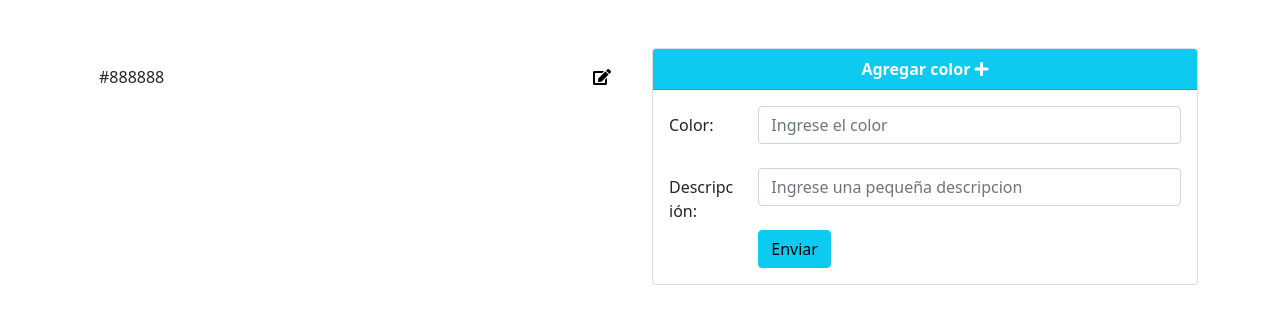
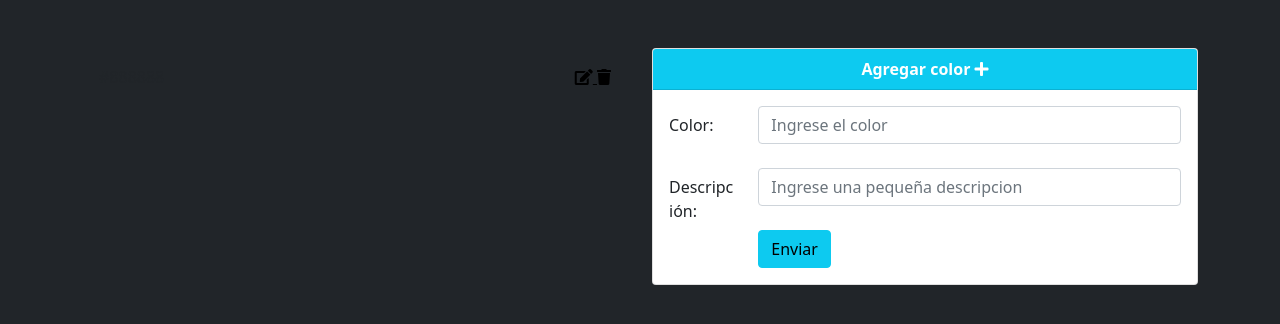
Before and after one commit to AndresSanchez2021/lista_colores_php, a PHP site: page / in a window 1280 px wide. Shown: the top 324 px of the page. Run offline with PHP 8.4, Linux system fonts and the light colour scheme; tables that the repository leaves empty or names only in its code hold one stand-in row (values such as "Sample post"); some libraries are stand-ins or nearby versions.

Commit message:
CRUD terminado

```diff
--- a/index.php
+++ b/index.php
@@ -33,7 +33,7 @@
 
 ?>
 <!DOCTYPE html>
-<html lang="en">
+<html lang="es">
 <head>
     <meta charset="UTF-8">
     <meta http-equiv="X-UA-Compatible" content="IE=edge">
@@ -42,16 +42,23 @@
     <link rel="stylesheet" href="https://use.fontawesome.com/releases/v5.8.1/css/all.css">
     <title>Document</title>
 </head>
-<body>
-    <div class="container mt-5">
+<body class="bg-dark">
+    <div class="container mt-5 ">
         <div class="row">
             <div class="col-md">
                 <?php foreach($r as $data){?>
                     <div class="alert alert-<?php echo $data['color']?> d-flex justify-content-between">
                         <?php echo $data['color'] ?>
-                        <a href="index.php?id=<?php echo $data['id']?>" class="text-black">
-                            <span class="fa fa-edit "></span>
-                        </a>
+                        <div>
+                            <a href="index.php?id=<?php echo $data['id']?>" class="text-black">
+                                <span class="fa fa-edit "></span>
+                            </a>
+                            <a href="eliminar.php?id=<?php echo $data['id']?>" class="text-black">
+                                <span class="fa fa-trash"> </span>
+
+                            </a>
+                        </div>
+
 
                     </div>
                 <?php } ?>
```
Also changed, not shown: eliminar.php (added, +9 -0 lines).
